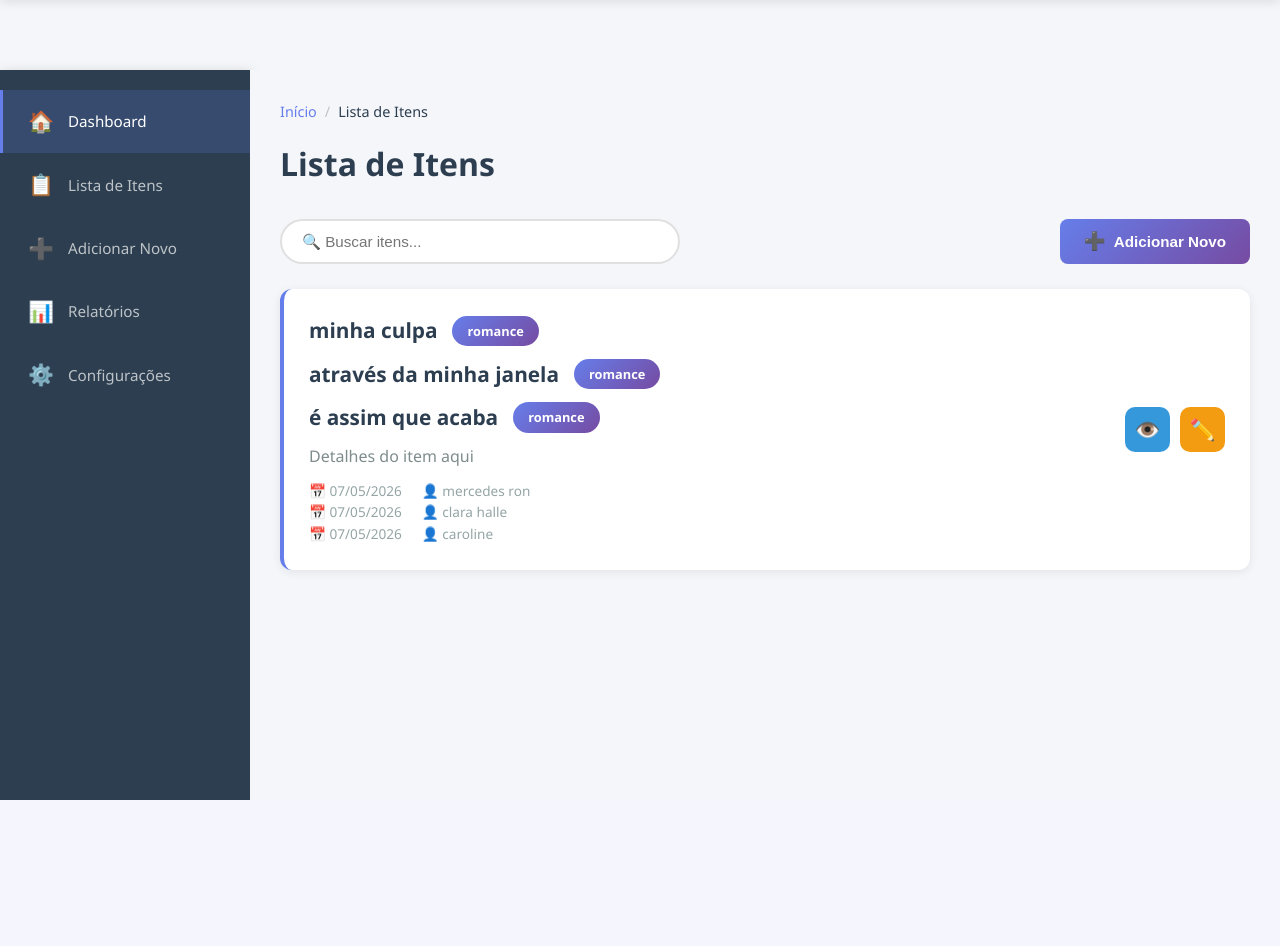
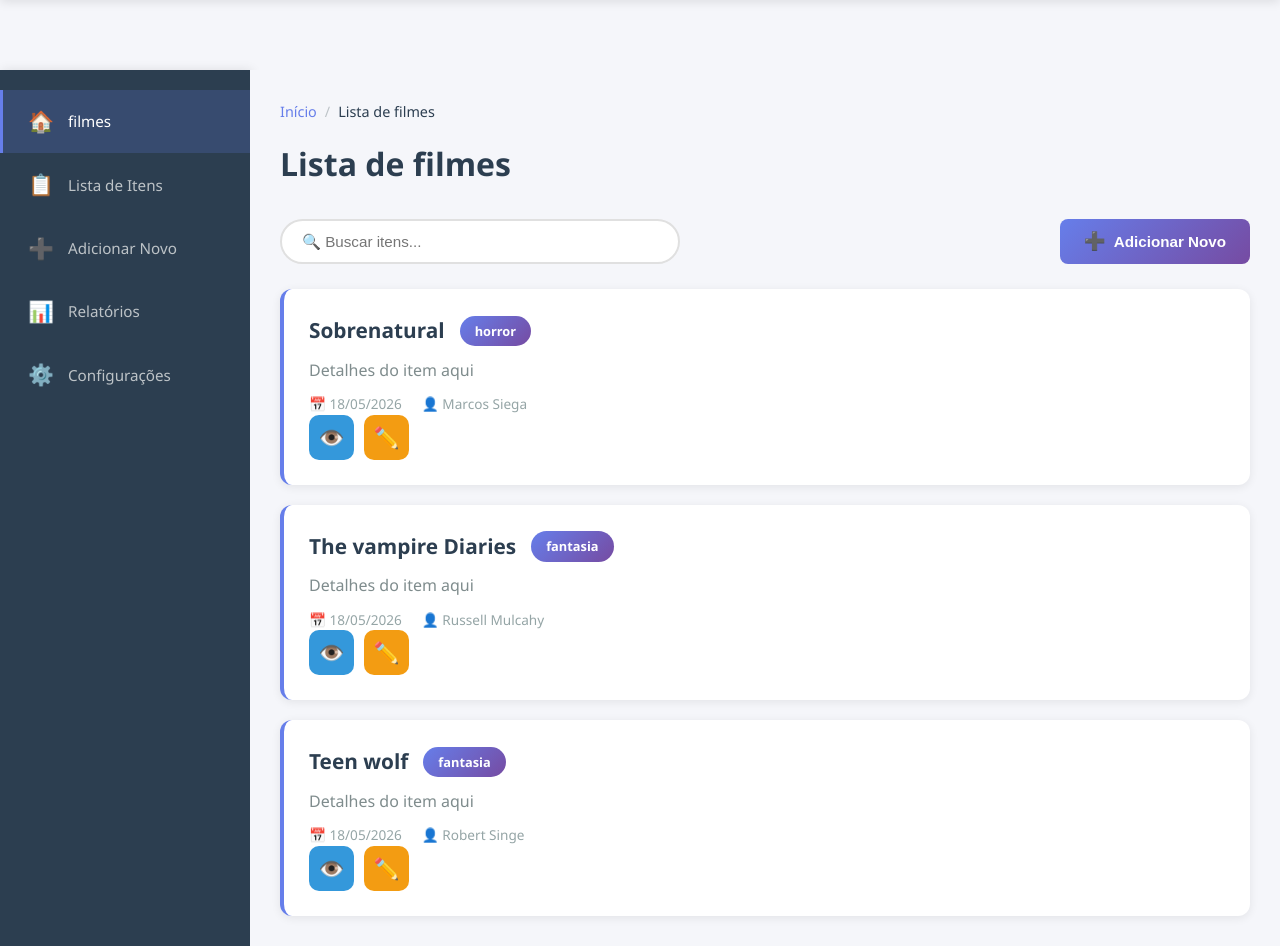
Before and after one commit to guilherme-elias-39/Programa-o-para-Internet, a Django app: page /livros/lista/ in a window 1280 px wide. Shown: the part 51-997 px from the top of the page. Before the commit the page ends 851 px from the top, so only its background shows below. Run offline with Django 5.2, Linux system fonts and the light colour scheme.

Commit message:
modelos templates

```diff
--- a/biblio_projeto_entrega2/livros/templates/livros/lista.html
+++ b/biblio_projeto_entrega2/livros/templates/livros/lista.html
@@ -18,9 +18,9 @@ Lista
                 <div class="breadcrumb">
                     <a href="#">Início</a>
                     <span class="breadcrumb-separator">/</span>
-                    <span class="breadcrumb-current">Lista de Itens</span>
+                    <span class="breadcrumb-current">Lista de filmes</span>
                 </div>
-                <h2 class="page-title">Lista de Itens</h2>
+                <h2 class="page-title">Lista de filmes</h2>
             </div>
 
             <div class="list-controls">
@@ -39,45 +39,69 @@ Lista
                 <div class="item-card">
                     <div class="item-content">
                         <div class="item-header">
-                            <h3 class="item-title">minha culpa</h3>
-                            <span class="item-badge">romance</span>
+                            <h3 class="item-title">Sobrenatural</h3>
+                            <span class="item-badge">horror</span>
+                        </div>
+                        <p class="item-description">Detalhes do item aqui</p>
+                        <div class="item-meta">
+                            <span class="meta-item">📅 18/05/2026</span>
+                            <span class="meta-item">👤 Marcos Siega </span>
                         </div>
 
+                        <div class="item-actions">
+                            <a href="{% url 'livros:detalhes' %}" class="btn-action btn-view" title="Ver detalhes">
+                                <span>👁️</span>
+                            </a>
+                            <a href="#" class="btn-action btn-edit" title="Editar">
+                                <span>✏️</span>
+                            </a>
+                        </div>
+                    </div>
+                </div>
+                <div class="item-card">
+                    <div class="item-content">
                         <div class="item-header">
-                            <h3 class="item-title">através da minha janela</h3>
-                            <span class="item-badge">romance</span>
+                            <h3 class="item-title">The vampire Diaries</h3>
+                            <span class="item-badge">fantasia</span>
+                        </div>
+                        <p class="item-description">Detalhes do item aqui</p>
+                        <div class="item-meta">
+                            <span class="meta-item">📅 18/05/2026</span>
+                            <span class="meta-item">👤 Russell Mulcahy </span>
                         </div>
 
+                        <div class="item-actions">
+                            <a href="{% url 'livros:detalhes' %}" class="btn-action btn-view" title="Ver detalhes">
+                                <span>👁️</span>
+                            </a>
+                            <a href="#" class="btn-action btn-edit" title="Editar">
+                                <span>✏️</span>
+                            </a>
+                        </div>
+                    </div>
+                </div>
+                <div class="item-card">
+                    <div class="item-content">
                         <div class="item-header">
-                            <h3 class="item-title">é assim que acaba</h3>
-                            <span class="item-badge">romance</span>
+                            <h3 class="item-title">Teen wolf</h3>
+                            <span class="item-badge">fantasia</span>
+                        </div>
+                        <p class="item-description">Detalhes do item aqui</p>
+                        <div class="item-meta">
+                            <span class="meta-item">📅 18/05/2026</span>
+                            <span class="meta-item">👤 Robert Singe </span>
                         </div>
 
-                        <p class="item-description">Detalhes do item aqui</p>
-                        <div class="item-meta">
-                            <span class="meta-item">📅 07/05/2026</span>
-                            <span class="meta-item">👤 mercedes ron</span>
+                        <div class="item-actions">
+                            <a href="{% url 'livros:detalhes' %}" class="btn-action btn-view" title="Ver detalhes">
+                                <span>👁️</span>
+                            </a>
+                            <a href="#" class="btn-action btn-edit" title="Editar">
+                                <span>✏️</span>
+                            </a>
                         </div>
-
-                        <div class="item-meta">
-                            <span class="meta-item">📅 07/05/2026</span>
-                            <span class="meta-item">👤 clara halle </span>
-                        </div>
-
-                        <div class="item-meta">
-                            <span class="meta-item">📅 07/05/2026</span>
-                            <span class="meta-item">👤 caroline </span>
-                        </div>
-
                     </div>
-                    <div class="item-actions">
-                        <a href="{% url 'livros:detalhes' %}" class="btn-action btn-view" title="Ver detalhes">
-                            <span>👁️</span>
-                        </a>
-                        <a href="#" class="btn-action btn-edit" title="Editar">
-                            <span>✏️</span>
-                        </a>
-                    </div>
+                </div>
                 </div>
 
                 <!-- Mais itens devem ser gerados dinamicamente com loop -->
--- a/biblio_projeto_entrega2/templates/home.html
+++ b/biblio_projeto_entrega2/templates/home.html
@@ -15,7 +15,7 @@ Home
 
 {% block content %}
             <div class="content-header">
-                <h2 class="page-title">Dashboard</h2>
+                <h2 class="page-title">filmes</h2>
                 <p class="page-subtitle">Visão geral do sistema</p>
             </div>
 
--- a/biblio_projeto_entrega2/templates/includes/sidebar.html
+++ b/biblio_projeto_entrega2/templates/includes/sidebar.html
@@ -2,7 +2,7 @@
     <nav class="sidebar-nav">
         <a href="{% url 'home' %}" class="nav-item active">
             <span class="nav-icon">🏠</span>
-            <span class="nav-text">Dashboard</span>
+            <span class="nav-text">filmes</span>
         </a>
 
         <a href="{% url 'livros:lista' %}" class="nav-item">
```
Also changed, not shown: biblio_projeto_entrega2/livros/templates/livros/detalhes.html (+29 -6 lines).
